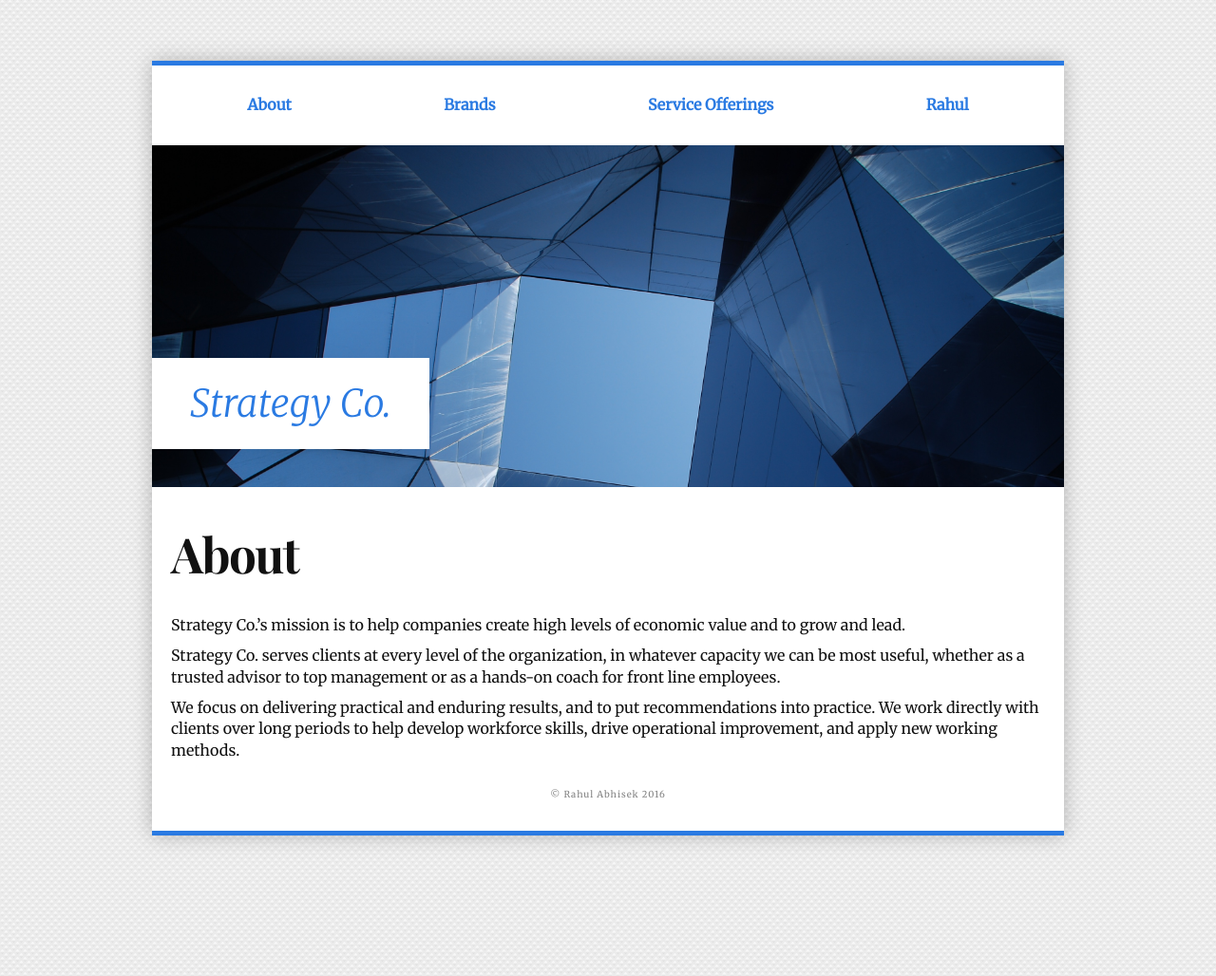
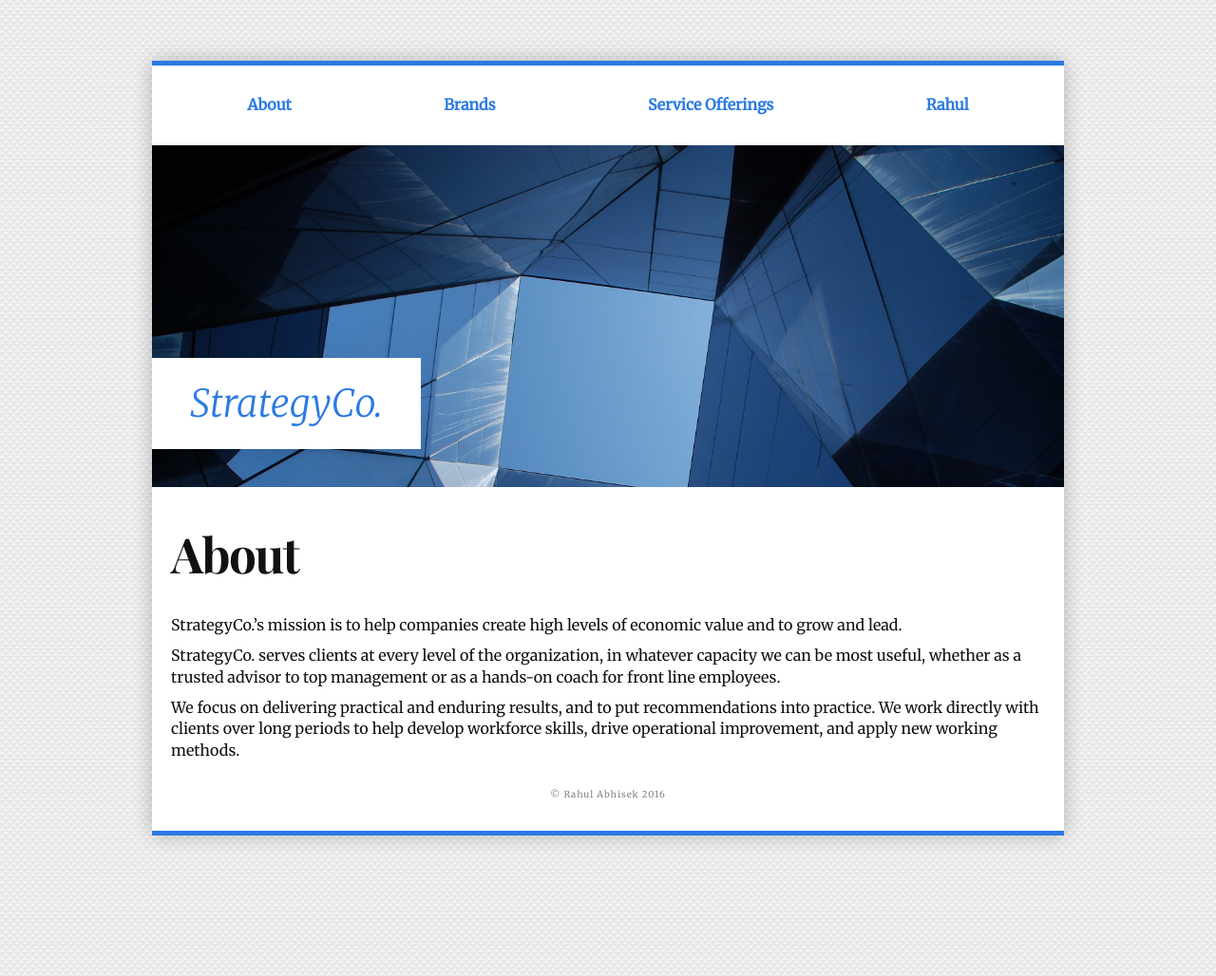
Before and after one commit to rahulabhi/rahulabhi.github.io, a Jekyll site: the page built from _pages/00-about.md, in a window 1280 px wide. Shown: the whole page at 95% size. Built offline with Jekyll 4.4.1, drawn with Linux system fonts in a browser that asks for light colours.

Commit message:
copy changes

```diff
--- a/_config.yml
+++ b/_config.yml
@@ -6,7 +6,7 @@
 # 'jekyll serve'. If you change this file, please restart the server process.
 
 # Site settings
-title: Strategy Co.
+title: StrategyCo.
 email: rahul.abhisek@gmail.com
 description: > # this means to ignore newlines until "baseurl:"
   © Rahul Abhisek 2016
--- a/_pages/00-about.md
+++ b/_pages/00-about.md
@@ -5,8 +5,8 @@ id: about
 permalink: /about/
 ---
 
-Strategy Co.’s mission is to help companies create high levels of economic value and to grow and lead.
+StrategyCo.’s mission is to help companies create high levels of economic value and to grow and lead.
 
-Strategy Co. serves clients at every level of the organization, in whatever capacity we can be most useful, whether as a trusted advisor to top management or as a hands-on coach for front line employees.
+StrategyCo. serves clients at every level of the organization, in whatever capacity we can be most useful, whether as a trusted advisor to top management or as a hands-on coach for front line employees.
 
 We focus on delivering practical and enduring results, and to put recommendations into practice. We work directly with clients over long periods to help develop workforce skills, drive operational improvement, and apply new working methods.
```
